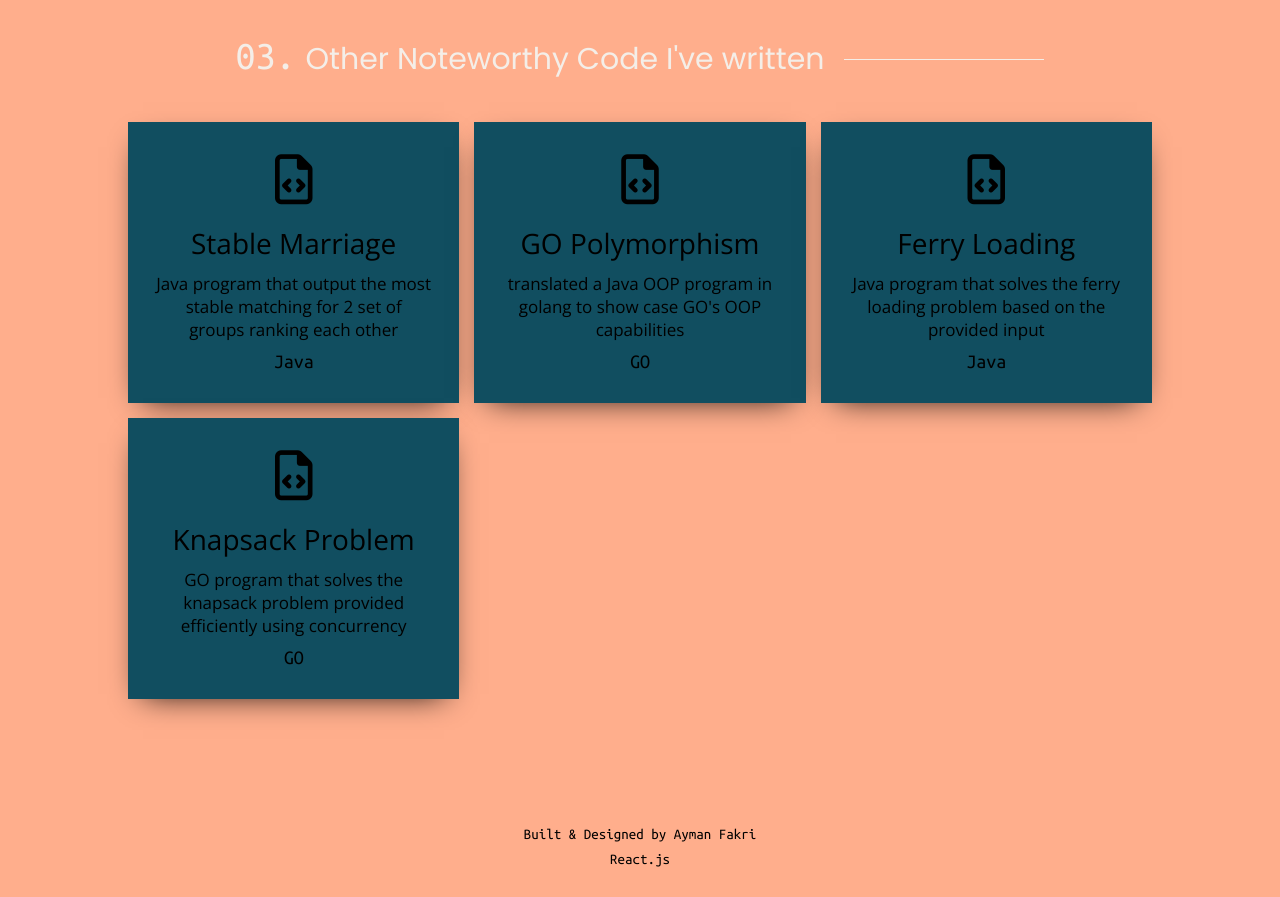
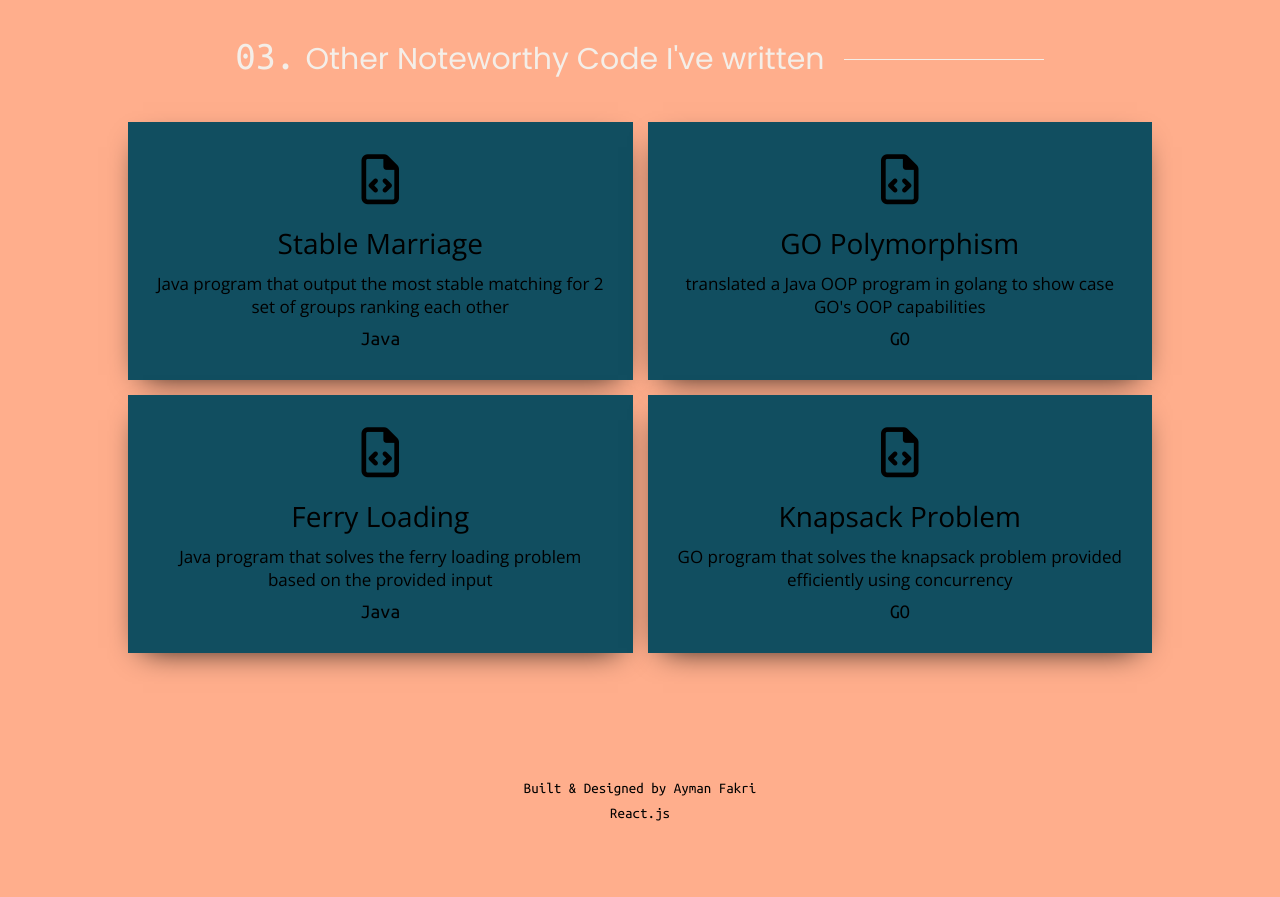
Before and after one commit to afakri/resume-webapp, a React (Create React App) app: page / in a window 1280 px wide. Shown: the part 3260-4157 px from the top of the page. After the commit the page ends 4111 px from the top, so only its background shows below. Built offline with nearby package versions, Linux system fonts and the light colour scheme.

Commit message:
small change

```diff
--- a/src/App.css
+++ b/src/App.css
@@ -1420,8 +1420,8 @@ div {
 .Gallery-section .Gallery-grid {
   display: -ms-grid;
   display: grid;
-  -ms-grid-columns: (minmax(250px, 1fr))[auto-fill];
-      grid-template-columns: repeat(auto-fill, minmax(250px, 1fr));
+  -ms-grid-columns: (minmax(350px, 1fr))[auto-fill];
+      grid-template-columns: repeat(auto-fill, minmax(350px, 1fr));
   list-style: none;
   gap: 15px;
 }
@@ -1472,7 +1472,7 @@ div {
 }
 
 .Gallery-section .Gallery-section-title p {
-  font-family: 'Poppins', sans-serif;
+  font-family: "Poppins", sans-serif;
   font-size: 30px;
 }
 
@@ -1491,7 +1491,7 @@ div {
   content: "03" ".";
   margin-right: 10px;
   color: #f4eee8;
-  font-family: 'Ubuntu Mono', monospace;
+  font-family: "Ubuntu Mono", monospace;
   font-size: 40px;
   font-weight: 400;
 }
--- a/src/styles/_Gallery.scss
+++ b/src/styles/_Gallery.scss
@@ -5,7 +5,7 @@
     margin-bottom: 10%;
     .Gallery-grid {
         display: grid;
-        grid-template-columns: repeat(auto-fill, minmax(250px, 1fr));
+        grid-template-columns: repeat(auto-fill, minmax(350px, 1fr));
         list-style: none;
         gap: 15px;
         a {
@@ -35,7 +35,7 @@
         list-style: none;
         color: #f4eee8;
         p {
-            font-family: 'Poppins', sans-serif;
+            font-family: "Poppins", sans-serif;
             font-size: 30px;
         }
     }
@@ -53,7 +53,7 @@
         content: "03" ".";
         margin-right: 10px;
         color: #f4eee8;
-        font-family: 'Ubuntu Mono', monospace;
+        font-family: "Ubuntu Mono", monospace;
         font-size: 40px;
         font-weight: 400;
     }
```
